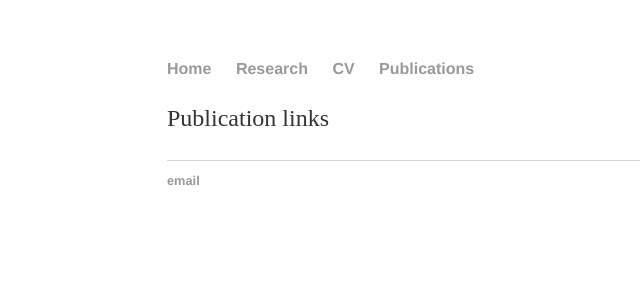
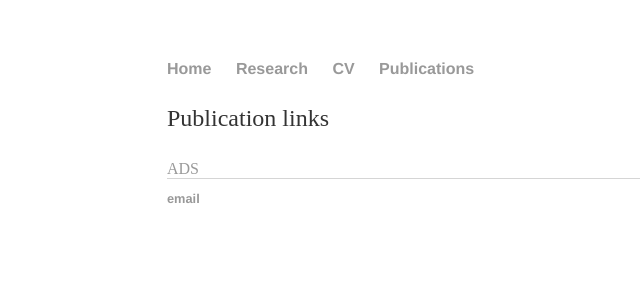
Before and after one commit to wisnioski/wisnioski.github.io, a Jekyll site: the page built from publications/index.html, in a window 1280 px wide. Shown: the top 300 px of the page, without its empty margins (25-665 px from the left). Built offline with Jekyll 4.4.1, drawn with Linux system fonts in a browser that asks for light colours.

Commit message:
Update index.html

```diff
--- a/publications/index.html
+++ b/publications/index.html
@@ -1,6 +1,7 @@
 ---
 layout: default
 ---
-<div class="blurb">
+<div class="content-text">
 	<p>Publication links</p>
+	  <a href="http://adsabs.harvard.edu/cgi-bin/basic_connect?qsearch=wisnioski&version=1">ADS</a>
 </div><!-- /.blurb -->
```
